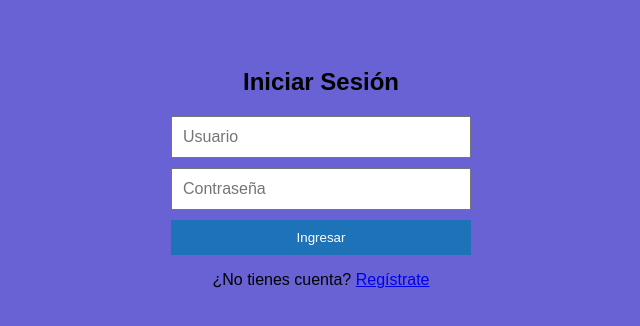
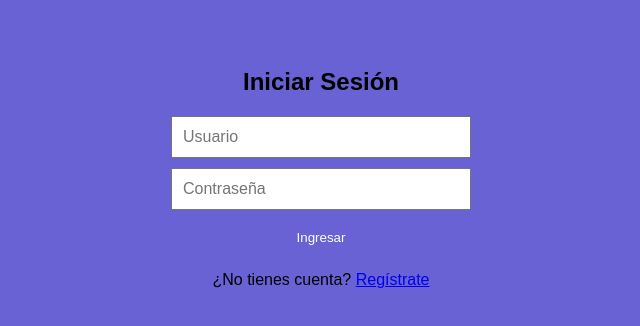
Before and after one commit to julio007R/Gestion-De-Usuarios, a plain HTML site: page index.html in a window 1280 px wide. Shown: the whole page, without its empty margins (319-959 px from the left). Drawn offline with Linux system fonts and the light colour scheme.

Commit message:
Update style.css

```diff
--- a/style.css
+++ b/style.css
@@ -21,12 +21,12 @@ input {
 
 button {
   padding: 10px;
-  background-color: #1d72b8;
+  background-color: #6962d4;
   color: white;
   border: none;
   cursor: pointer;
 }
 
 button:hover {
-  background-color: #155d8b;
+  background-color: #6962d4;
 }
```
